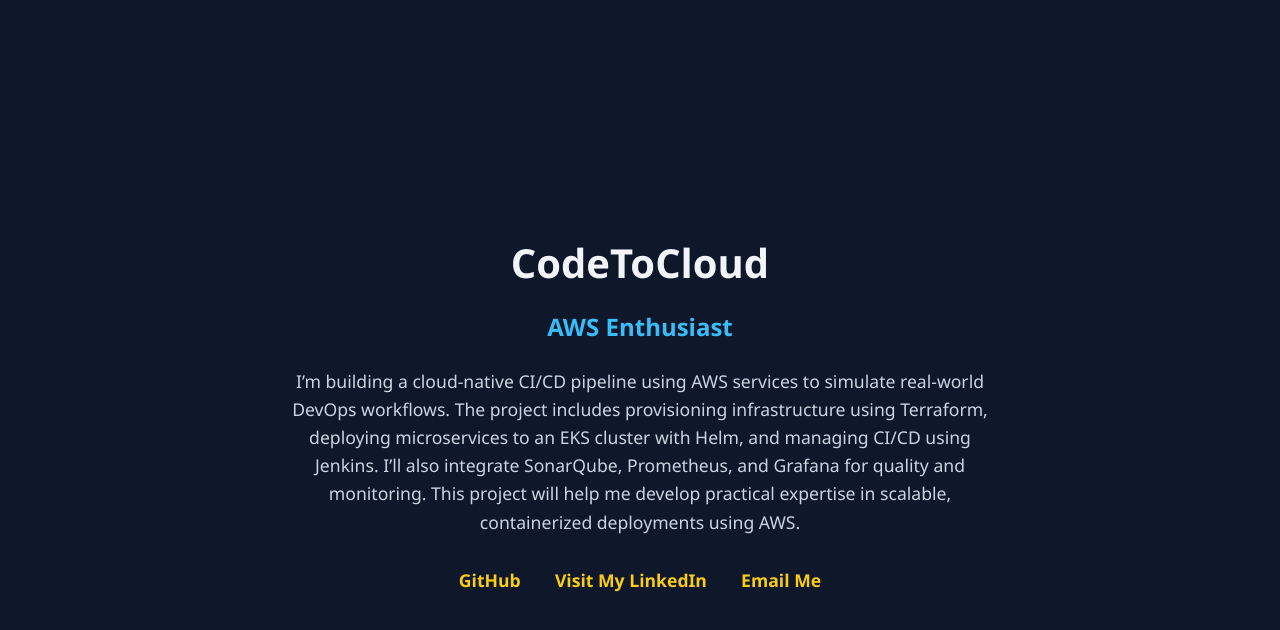
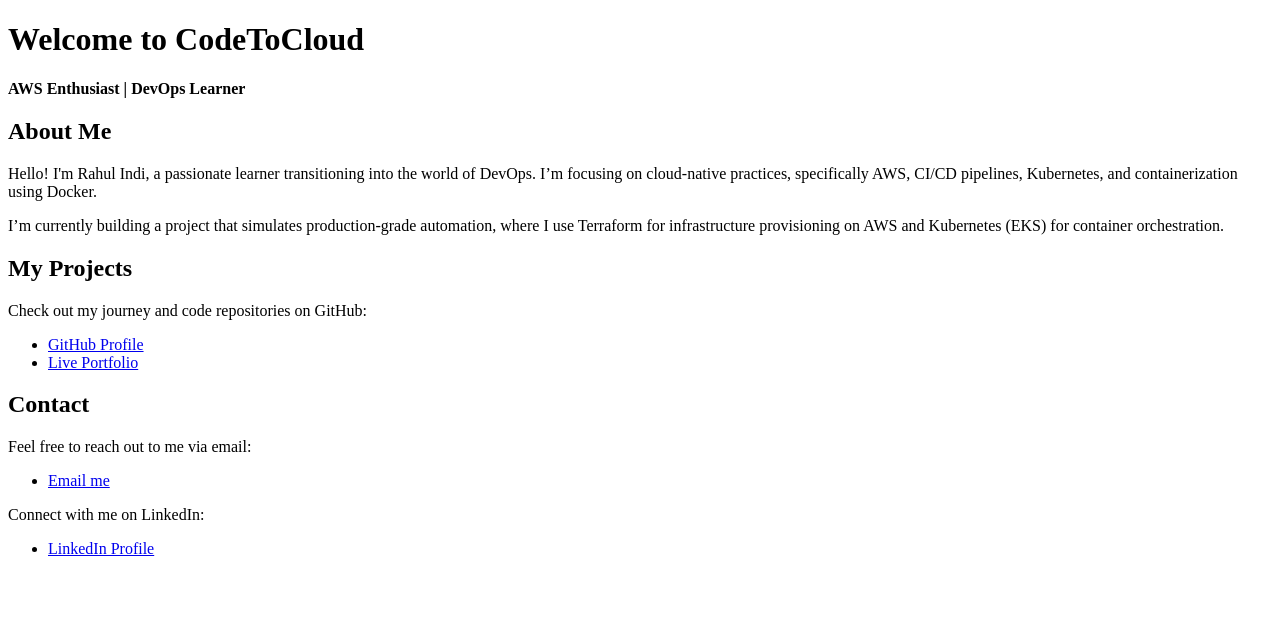
Before and after one commit to rahulindi/codetocloud.github.io, a plain HTML site: page index.html in a window 1280 px wide. Drawn offline with Linux system fonts and the light colour scheme.

Commit message:
Update index.html

```diff
--- a/index.html
+++ b/index.html
@@ -1,69 +1,44 @@
 <!DOCTYPE html>
 <html lang="en">
 <head>
-  <meta charset="UTF-8" />
-  <meta name="viewport" content="width=device-width, initial-scale=1.0" />
-  <title>CodeToCloud | Devops Enthusiast</title>
-  <style>
-    body {
-      margin: 0;
-      font-family: "Segoe UI", Tahoma, Geneva, Verdana, sans-serif;
-      background-color: #0f172a;
-      color: #f1f5f9;
-      display: flex;
-      justify-content: center;
-      align-items: center;
-      height: 100vh;
-    }
-    .container {
-      max-width: 700px;
-      text-align: center;
-      padding: 20px;
-    }
-    h1 {
-      font-size: 2.5rem;
-      margin-bottom: 0.3em;
-    }
-    h2 {
-      font-size: 1.5rem;
-      color: #38bdf8;
-      margin-bottom: 1em;
-    }
-    p {
-      line-height: 1.6;
-      font-size: 1.1rem;
-      color: #cbd5e1;
-    }
-    .links {
-      margin-top: 2em;
-    }
-    .links a {
-      text-decoration: none;
-      color: #facc15;
-      margin: 0 15px;
-      font-weight: bold;
-      font-size: 1.1rem;
-    }
-    .links a:hover {
-      text-decoration: underline;
-    }
-  </style>
+  <meta charset="UTF-8">
+  <meta name="viewport" content="width=device-width, initial-scale=1">
+  <title>CodeToCloud – AWS DevOps Journey</title>
 </head>
 <body>
-  <div class="container">
-    <h1>CodeToCloud</h1>
-    <h2>AWS Enthusiast</h2>
-    <p>
-      I’m building a cloud-native CI/CD pipeline using AWS services to simulate real-world DevOps workflows.
-      The project includes provisioning infrastructure using Terraform, deploying microservices to an EKS cluster with Helm,
-      and managing CI/CD using Jenkins. I’ll also integrate SonarQube, Prometheus, and Grafana for quality and monitoring.
-      This project will help me develop practical expertise in scalable, containerized deployments using AWS.
-    </p>
-    <div class="links">
-      <a href="https://github.com/rahulindi" target="_blank">GitHub</a>
-      <a href="https://www.linkedin.com/in/rahul-indi-b1932375/" target="_blank">Visit My LinkedIn</a>
-      <a href="mailto:rahulindi@codetocloud.com">Email Me</a>
-    </div>
-  </div>
+  <header>
+    <h1>Welcome to CodeToCloud</h1>
+    <p><strong>AWS Enthusiast | DevOps Learner</strong></p>
+  </header>
+
+  <section>
+    <h2>About Me</h2>
+    <p>Hello! I'm Rahul Indi, a passionate learner transitioning into the world of DevOps. I’m focusing on cloud-native practices, specifically AWS, CI/CD pipelines, Kubernetes, and containerization using Docker.</p>
+    <p>I’m currently building a project that simulates production-grade automation, where I use Terraform for infrastructure provisioning on AWS and Kubernetes (EKS) for container orchestration.</p>
+  </section>
+
+  <section>
+    <h2>My Projects</h2>
+    <p>Check out my journey and code repositories on GitHub:</p>
+    <ul>
+      <li><a href="https://github.com/rahul-indi" target="_blank">GitHub Profile</a></li>
+      <li><a href="https://www.codetocloud.tech" target="_blank">Live Portfolio</a></li>
+    </ul>
+  </section>
+
+  <section>
+    <h2>Contact</h2>
+    <p>Feel free to reach out to me via email:</p>
+    <ul>
+      <li><a href="mailto:rahul@codetocloud.tech">Email me</a></li>
+    </ul>
+  </section>
+
+  <footer>
+    <p>Connect with me on LinkedIn:</p>
+    <ul>
+      <li><a href="https://www.linkedin.com/in/rahul-indi-b1932375/" target="_blank">LinkedIn Profile</a></li>
+    </ul>
+  </footer>
 </body>
 </html>
```
